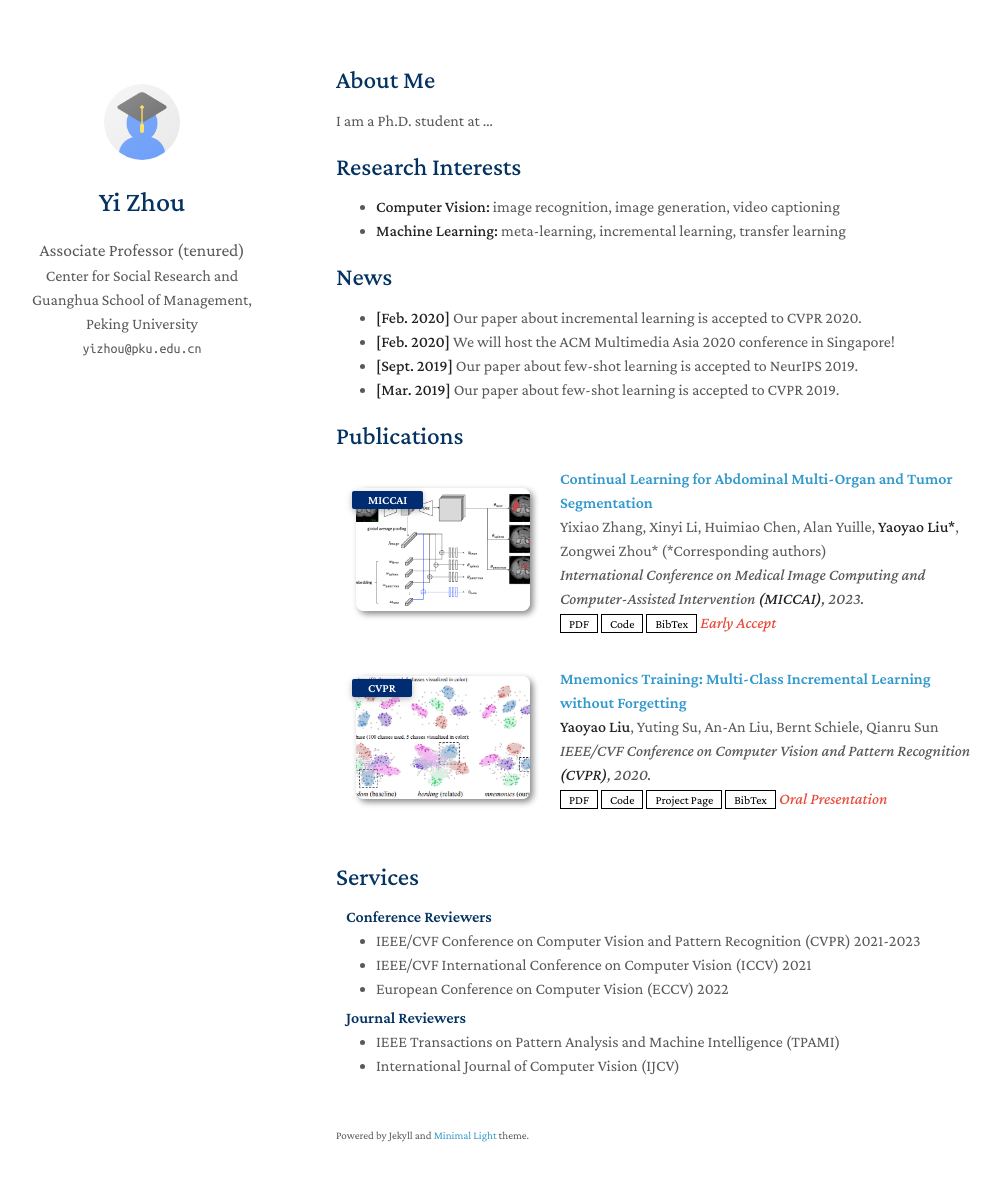
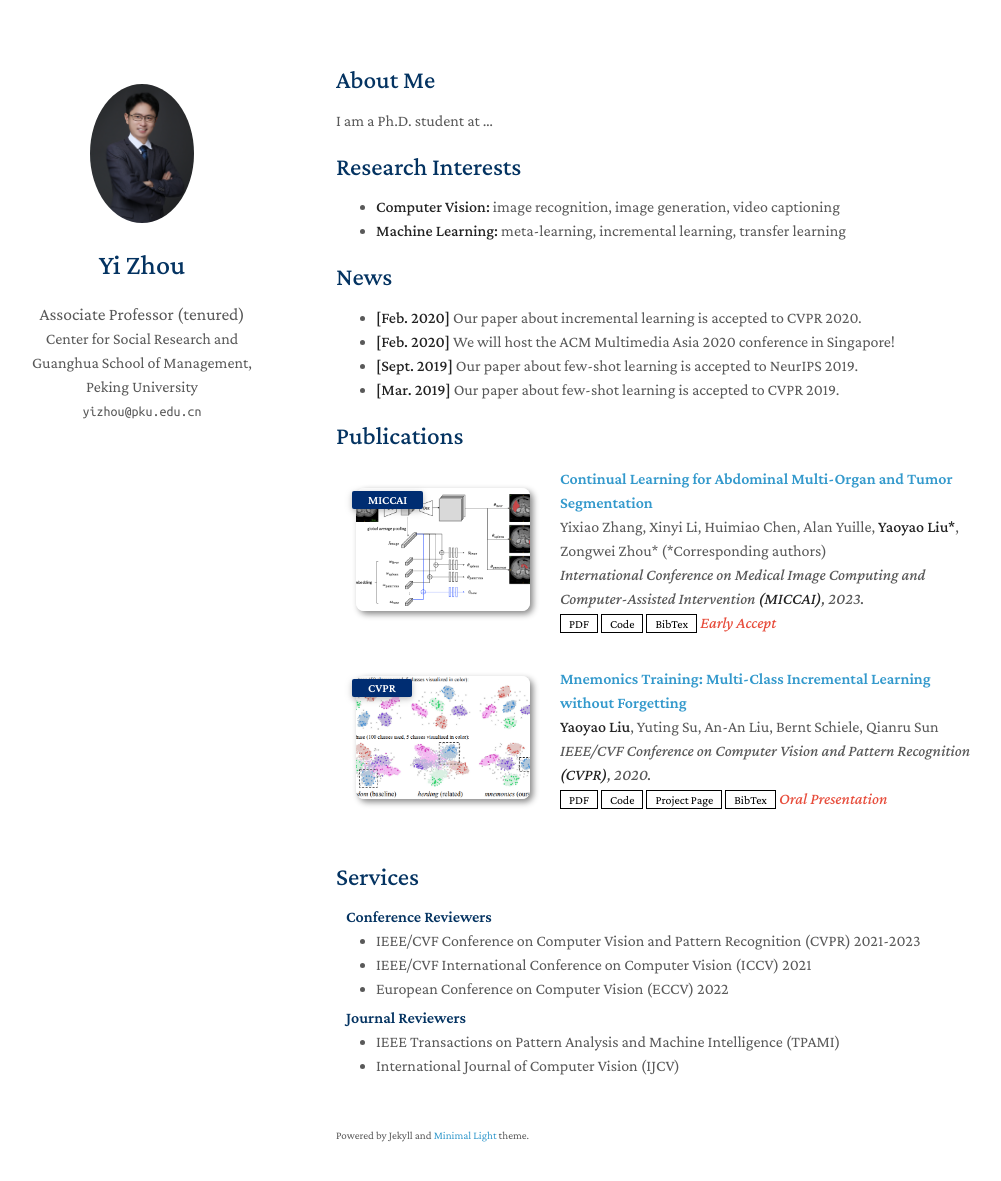
Before and after one commit to yizhou-demog/yizhou-demog.github.io, a Jekyll site: the page built from index.md, in a window 1280 px wide and 1216 px high. Shown: the top 1181 px of the window, without its empty margins (134-1135 px from the left). Built offline with Jekyll 4.4.1, drawn with Linux system fonts in a browser that asks for light colours; a style sheet for code colours, icons or effects is not loaded; our own code applies the rules of GitHub Pages for plain Markdown files.

Commit message:
Update _config.yml

```diff
--- a/_config.yml
+++ b/_config.yml
@@ -20,7 +20,7 @@ weibo: https://weibo.com/u/2136911052
 
 # Images (e.g., your profile picture and your website's favicon)
 # "favicon" and "favicon_dark" are used for the light and dark modes, respectively.
-avatar: ./assets/img/avatar.png
+avatar: ./assets/img/zhou.jpg
 favicon: ./assets/img/favicon.png
 favicon_dark: ./assets/img/favicon-dark.png
 
```
